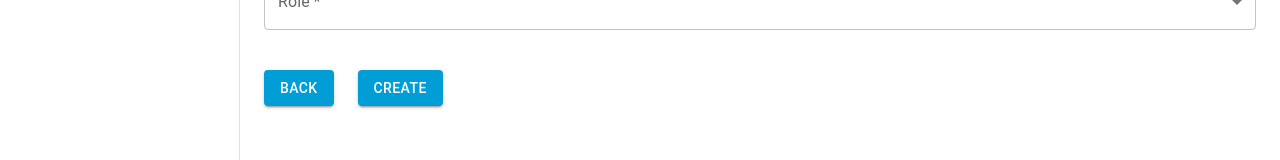
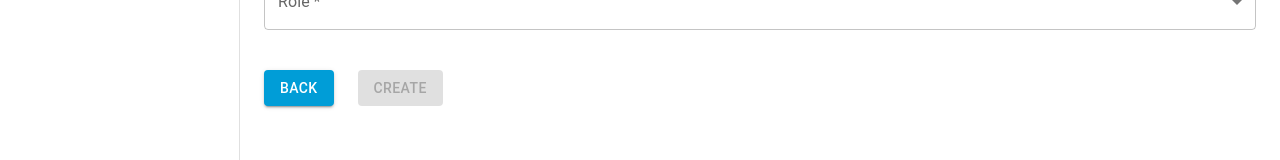
Before and after one commit to dsc-project-mr/mr-fe-internal, a Next.js app: page /users/create in a window 1280 px wide. Shown: the part 568-728 px from the top of the page. Built offline with nearby package versions, Linux system fonts and the light colour scheme.

Commit message:
feat/disabled button until all fields completed

```diff
--- a/components/CreateNewUserAccount/CreateButton.tsx
+++ b/components/CreateNewUserAccount/CreateButton.tsx
@@ -6,6 +6,7 @@ type Props = {
   name : string;
   email : string;
   role : string;
+  isCompleted : boolean;
 }
 
 const CreateButton: React.FC<Props> = (props) => {
@@ -36,7 +37,7 @@ const CreateButton: React.FC<Props> = (props) => {
 
     return (
         <div>
-        <Button variant="contained" onClick={handleClickOpen}>
+        <Button variant="contained" onClick={handleClickOpen} disabled={props.isCompleted ? false : true}>
           CREATE
         </Button>
         <Dialog
--- a/pages/users/create.tsx
+++ b/pages/users/create.tsx
@@ -8,6 +8,7 @@ const CreateNewUserAccount = () => {
     const [name, setName] = React.useState('');
     const [email, setEmail] = React.useState('');
     const [role, setRole] = React.useState('');
+    const completed = (name !== '' && email !== '' && role !== '') ? true : false;
 
     const selectRole = (e : SelectChangeEvent) => {
         setRole(e.target.value)
@@ -24,7 +25,7 @@ const CreateNewUserAccount = () => {
 
                 <Stack direction="row" spacing={6}>
                     <Button variant="contained">BACK</Button>
-                    <CreateButton name={name} email={email} role={role}/>
+                    <CreateButton name={name} email={email} role={role} isCompleted={completed}/>
                 </Stack>
             </Stack>
         </Box>
```
